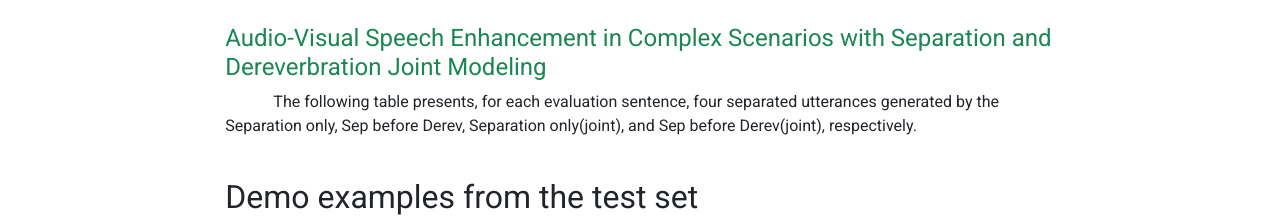
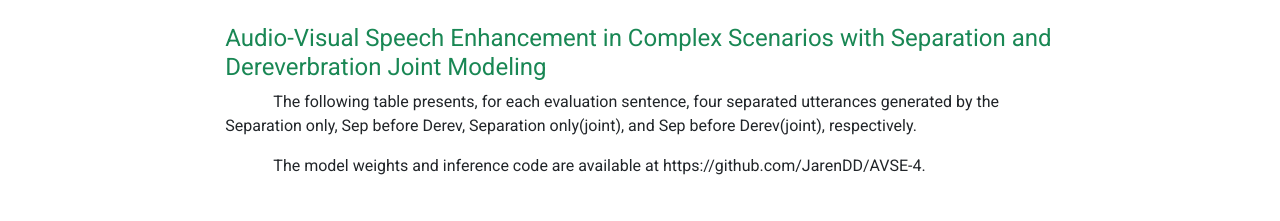
Before and after one commit to JarenDD/JarenDD.github.io, a plain HTML site: page index.html in a window 1280 px wide. Shown: the top 221 px of the page. Drawn offline with nearby package versions, Linux system fonts and the light colour scheme; some packages are replaced by stand-ins of ours.

Commit message:
Update index.html

```diff
--- a/index.html
+++ b/index.html
@@ -45,6 +45,10 @@
 
       <p>
         The following table presents, for each evaluation sentence, four separated utterances generated by the Separation only, Sep before Derev, Separation only(joint), and Sep before Derev(joint), respectively.
+      </p>
+
+      <p>
+        The model weights and inference code are available at https://github.com/JarenDD/AVSE-4.
       </p>
 
       <br/>
```
